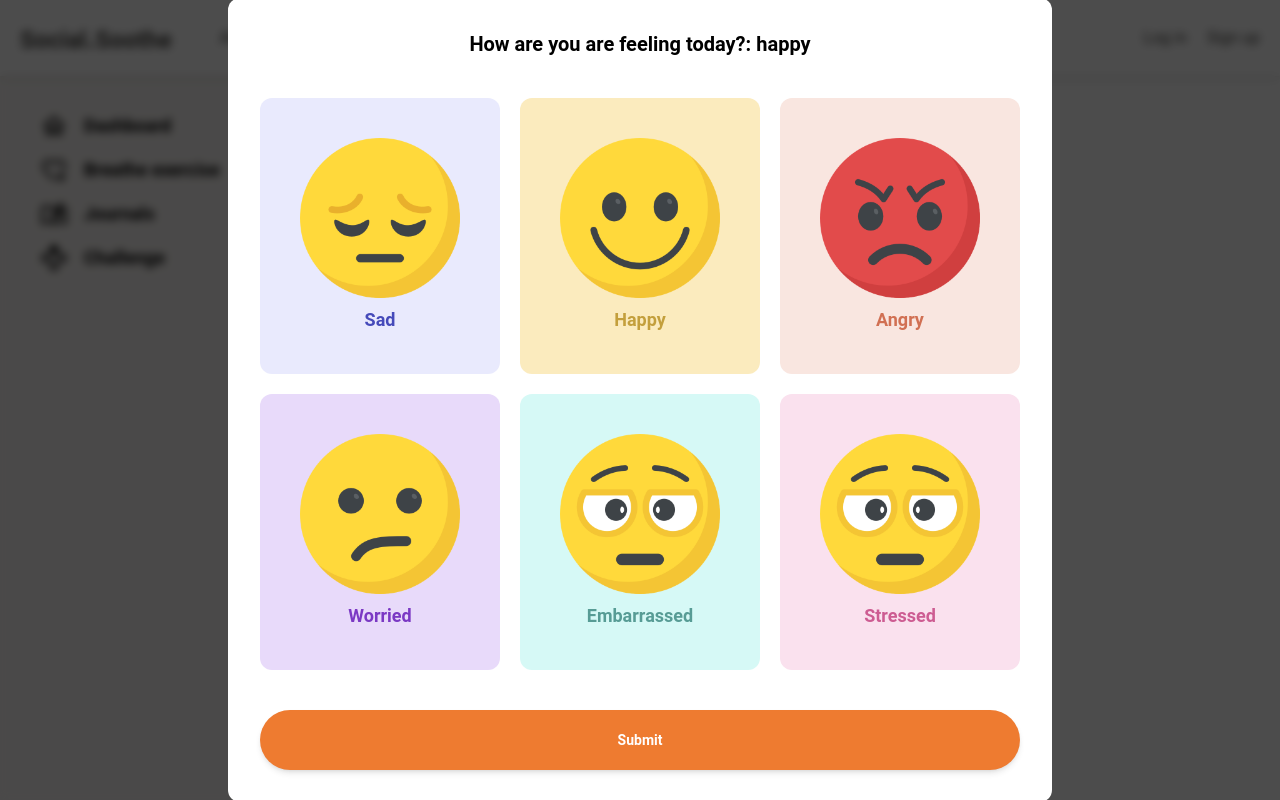
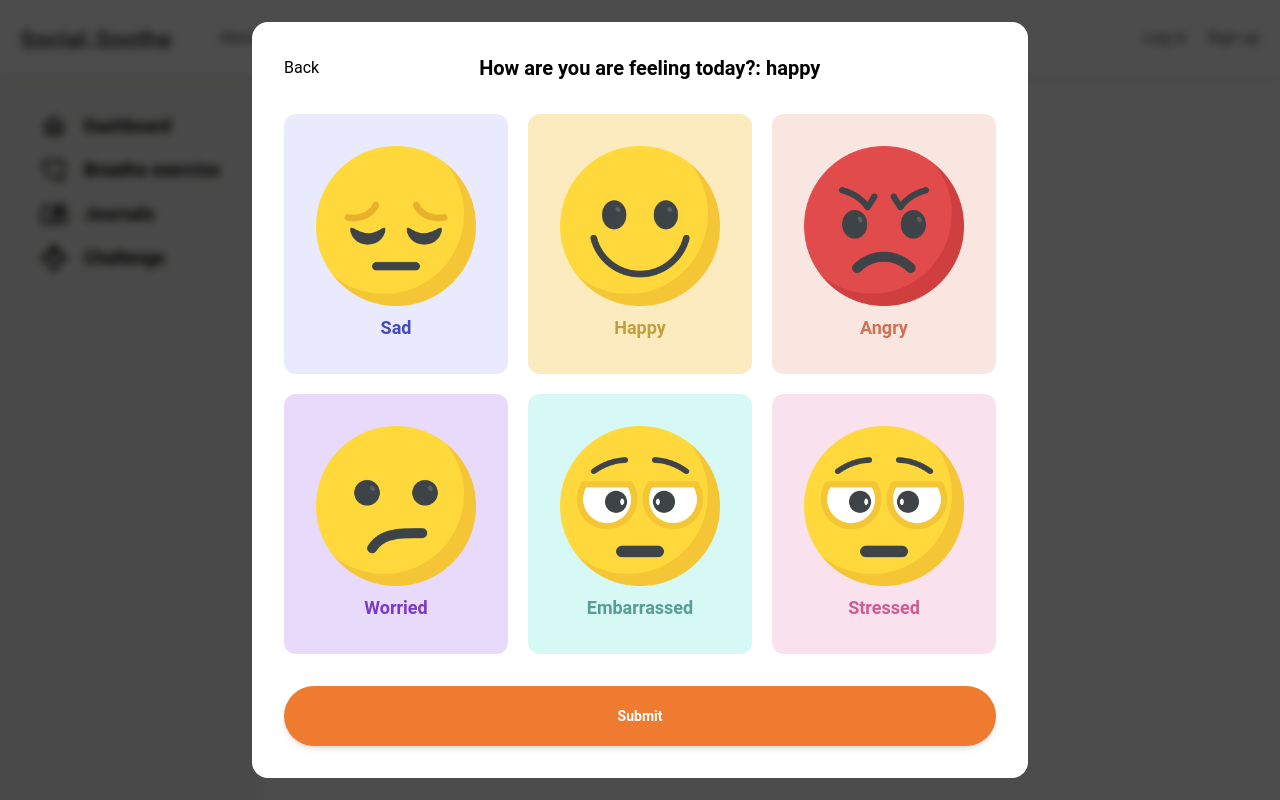
Before and after one commit to AbdulBarrMohammed/social.soothe, a React (Vite) app in the folder frontend/: page /#/createJournal in a window 1280 px wide. Built offline with nearby package versions, Linux system fonts and the light colour scheme.

Commit message:
added create journal functionalities

```diff
--- a/frontend/src/pages/CreateJournal.jsx
+++ b/frontend/src/pages/CreateJournal.jsx
@@ -1,6 +1,6 @@
 import { useState } from "react"
 import { useNavigate } from "react-router-dom"
-import { MoodModal } from "./MoodModal"
+import { createJournal } from "../controller"
 
 
 
@@ -13,16 +13,23 @@ export function CreateJournal() {
 
     const navigate = useNavigate()
 
-    function handleSubmit() {
-
-
+    async function handleSubmit() {
         setMoodModal(false)
         console.log(content)
         console.log(title)
         console.log(mood)
 
+        //add journal to database
+        let newJournal = {
+            title: title,
+            mood: mood,
+            content: content,
+            dateCreated: new Date(),
+            author: 'null Tester',
 
-
+        }
+        await createJournal(newJournal)
+       navigate('/journals')
     }
 
     function submit() {
@@ -37,35 +44,39 @@ export function CreateJournal() {
         <>
 
         { formModal &&
-             <div className="fixed inset-0 bg-modalBg backdrop-blur-sm z-30 flex items-center justify-center ">
+             <div className="fixed inset-0 bg-modalBg backdrop-blur-sm z-30 flex items-center justify-center">
 
-                <div>
-                    <div className="bg-white p-8 rounded-xl flex flex-col gap-10">
+                    <div className="bg-white p-8 rounded-2xl flex flex-col gap-8">
 
-                        <p className="text-center font-bold text-xl">{`How are you are feeling today?: ${mood}`}</p>
+                        <div className="flex gap-40">
+                            <button onClick={() => navigate(-1)}>Back</button>
+                            <p className="text-center font-bold text-xl">{`How are you are feeling today?: ${mood}`}</p>
 
-                        <div className="grid grid-cols-1 sm:grid-cols-2 md:grid-cols-3 lg:grid-cols-3 gap-5 grid-rows-2">
-                                <div onClick={() => setMood("sad")} className="cursor-pointer flex flex-col items-center gap-2 p-10 bg-emojiSad rounded-xl hover:bg-[#dddddd] transition duration-300 ease-in-out">
+                        </div>
+
+
+                        <div className="grid grid-cols-1 sm:grid-cols-2 md:grid-cols-2 lg:grid-cols-3 gap-5 grid-rows-2">
+                                <div onClick={() => setMood("sad")} className="cursor-pointer flex flex-col items-center gap-2 p-8 bg-emojiSad rounded-xl hover:opacity-75 transition duration-300 ease-in-out">
                                     <img src="../src/assets/sad.png" className="h-40"/>
                                     <p className="text-lg font-semibold text-emojiSadWord">Sad</p>
                                 </div>
-                                <div onClick={() => setMood("happy")} className="cursor-pointer flex flex-col items-center gap-2 p-10 bg-emojiHappy rounded-xl hover:bg-[#dddddd]  transition duration-300 ease-in-out">
+                                <div onClick={() => setMood("happy")} className="cursor-pointer flex flex-col items-center gap-2 p-8 bg-emojiHappy rounded-xl hover:opacity-75 transition duration-300 ease-in-out">
                                     <img src="../src/assets/smile.png" className="h-40"/>
                                     <p className="text-lg font-semibold text-emojiHappyWord">Happy</p>
                                 </div>
-                                <div onClick={() => setMood("angry")} className="cursor-pointer flex flex-col items-center gap-2 p-10 bg-emojiAngry rounded-xl hover:bg-[#dddddd] transition duration-300 ease-in-out">
+                                <div onClick={() => setMood("angry")} className="cursor-pointer flex flex-col items-center gap-2 p-8 bg-emojiAngry rounded-xl hover:opacity-75 transition duration-300 ease-in-out">
                                     <img src="../src/assets/angry.png" className="h-40"/>
                                     <p className="text-lg font-semibold text-emojiAngryWord">Angry</p>
                                 </div>
-                                <div onClick={() => setMood("worried")} className="cursor-pointer flex flex-col items-center gap-2 p-10 bg-emojiWorried rounded-xl hover:bg-[#dddddd] transition duration-300 ease-in-out">
+                                <div onClick={() => setMood("worried")} className="cursor-pointer flex flex-col items-center gap-2 p-8 bg-emojiWorried rounded-xl hover:opacity-75 transition duration-300 ease-in-out">
                                     <img src="../src/assets/sad-2.png" className="h-40"/>
                                     <p className="text-lg font-semibold text-emojiWorriedWord">Worried</p>
                                 </div>
-                                <div onClick={() => setMood("embarrassed")} className="cursor-pointer flex flex-col items-center gap-2 p-10 bg-emojiEmbarrassed rounded-xl hover:bg-[#dddddd] transition duration-300 ease-in-out">
+                                <div onClick={() => setMood("embarrassed")} className="cursor-pointer flex flex-col items-center gap-2 p-8 bg-emojiEmbarrassed rounded-xl hover:opacity-75 transition duration-300 ease-in-out">
                                     <img src="../src/assets/tired.png" className="h-40"/>
                                     <p className="text-lg font-semibold text-emojiEmbarrassedWord">Embarrassed</p>
                                 </div>
-                                <div onClick={() => setMood("embarrassed")} className="cursor-pointer flex flex-col items-center gap-2 p-10 bg-emojiStressed rounded-xl hover:bg-[#dddddd] transition duration-300 ease-in-out">
+                                <div onClick={() => setMood("embarrassed")} className="cursor-pointer flex flex-col items-center gap-2 p-8 bg-emojiStressed rounded-xl hover:opacity-75 transition duration-300 ease-in-out">
                                     <img src="../src/assets/tired.png" className="h-40"/>
                                     <p className="text-lg font-semibold text-emojiStressedWord">Stressed</p>
                                 </div>
@@ -74,9 +85,6 @@ export function CreateJournal() {
                         <button className="bg-[#EE7B30] text-white  p-5 rounded-full text-sm font-bold shadow-md"onClick={submit}>Submit</button>
 
                     </div>
-
-                </div>
-
 
              </div>
 
@@ -88,12 +96,11 @@ export function CreateJournal() {
             <div className="flex flex-col">
                 <div className="py-5 flex flex-col">
                     <form onSubmit={handleSubmit} className="flex flex-col gap-5">
-                        <input className="font-bold text-2xl" onChange={(e) => setTitle(e.target.value)} placeholder="Title"/>
-                        <textarea className="text-xl h-96 border rounded-lg p-2" onChange={(e) => setContent(e.target.value)} placeholder={`Why are you feeling ${mood}...`}/>
+                        <input className="font-bold text-2xl" onChange={(e) => setTitle(e.target.value)} maxLength={15} required placeholder="Title"/>
+                        <textarea className="text-xl h-96 border rounded-lg p-2" onChange={(e) => setContent(e.target.value)} maxLength={500} required placeholder={`Why are you feeling ${mood}...`}/>
                         <div>
                             <button type="submit" className="bg-[#EE7B30] text-white  p-5 rounded-full text-sm font-bold shadow-md">Add entry</button>
                         </div>
-
 
                     </form>
                 </div>
--- a/frontend/src/pages/Journals.jsx
+++ b/frontend/src/pages/Journals.jsx
@@ -17,12 +17,13 @@ export function Journals() {
         loadAllJournals()
     }, [])
 
+
     return (
         <>
-            <div className="flex flex-col">
+            <div className="flex flex-col pb-5">
                 <h1 className="text-2xl py-5 font-bold">Journal Entries</h1>
 
-                <div className="grid grid-cols-1 sm:grid-cols-2 md:grid-cols-3 lg:grid-cols-4 gap-5 grid-rows-2 ">
+                <div className="grid grid-cols-1 sm:grid-cols-2 md:grid-cols-3 lg:grid-cols-4 gap-5 grid-rows ">
                     {journals.map((journal) => {
                         return (
                             <JournalCard journal={journal}/>
```
Also changed, not shown: frontend/src/components/JournalCard.jsx (+24 -8 lines).
